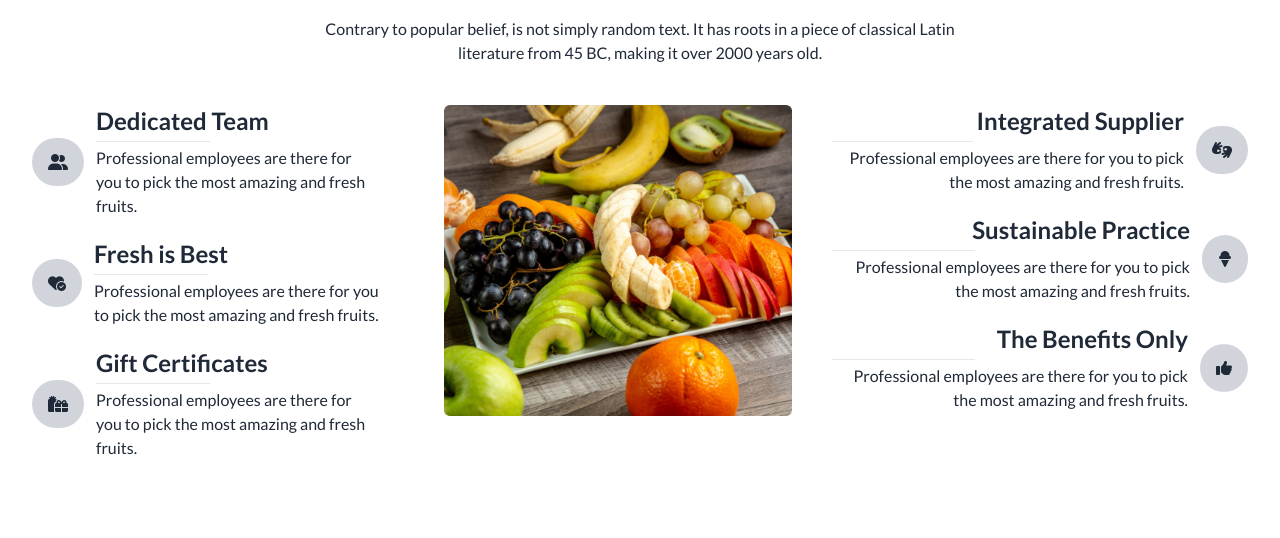
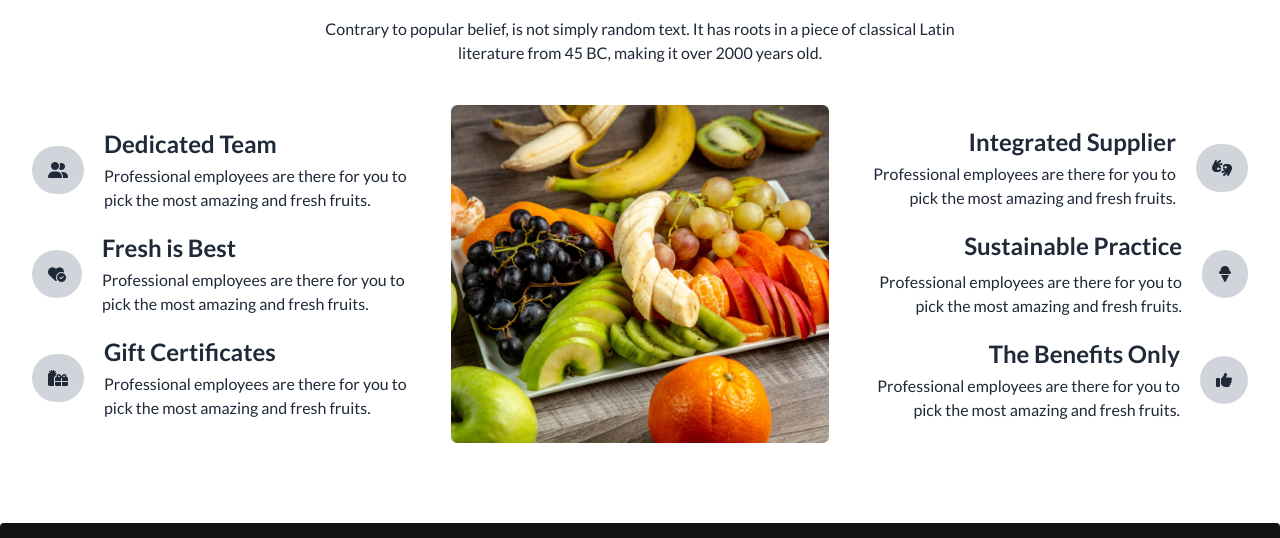
Before and after one commit to engsabbir/fruit-burst, a plain HTML site: page index.html in a window 1280 px wide. Shown: the part 2203-2741 px from the top of the page. Drawn offline with nearby package versions, Linux system fonts and the light colour scheme.

Commit message:
why chose us section grid style added

```diff
--- a/index.html
+++ b/index.html
@@ -41,7 +41,8 @@
     <!-- header section  -->
     <header class="max-w-screen-xl mx-auto px-5 md:px-8 lg:px-12">
         <!-- navbar section  -->
-        <nav class="text-white bg-primary-bg flex flex-row-reverse p-5 md:flex-row justify-between items-center mt-5 rounded-full">
+        <nav
+            class="text-white bg-primary-bg flex flex-row-reverse p-5 md:flex-row justify-between items-center mt-5 rounded-full">
             <div class="">
                 <div class="hidden md:block">
                     <div class="flex items-center space-x-1 md:space-x-2 lg:space-x-4">
@@ -474,81 +475,73 @@
                 <p class="mt-5">Contrary to popular belief, is not simply random text. It has roots in a piece of
                     classical Latin literature from 45 BC, making it over 2000 years old.</p>
             </div>
-            <div class="flex gap-10 mt-10 flex-col lg:flex-row">
-                <div class="flex gap-16 flex-col-reverse lg:flex-row">
-                    <div class="flex-1 space-y-5 mx-auto">
-                        <div class="flex items-center gap-3">
+
+            <!-- chose us container -->
+            <div class="grid grid-cols-1 lg:grid-cols-3 justify-center items-center gap-10 mt-10">
+                <div class="order-2 lg:order-1 space-y-5">
+                    <div class="flex flex-col mx-auto text-center lg:text-start lg:flex-row items-center gap-5">
                         <div class=" bg-gray-300 rounded-full">
                             <i class="fa-solid fa-user-group p-4"></i>
                         </div>
                         <div class="space-y-1 ">
                             <h3 class="text-2xl font-bold">Dedicated Team</h3>
-                                <hr class="w-[40%]">
                             <p>Professional employees are there for you to pick the most amazing and fresh fruits.
                             </p>
                         </div>
                     </div>
-                        <div class="flex items-center gap-3">
+                    <div class="flex flex-col mx-auto text-center lg:text-start lg:flex-row items-center gap-5">
                         <div class=" bg-gray-300 rounded-full">
                             <i class="fa-solid fa-heart-circle-check p-4"></i>
                         </div>
                         <div class="space-y-1 ">
                             <h3 class="text-2xl font-bold">Fresh is Best</h3>
-                                <hr class="w-[40%]">
                             <p>Professional employees are there for you to pick the most amazing and fresh fruits.
                             </p>
                         </div>
                     </div>
-                        <div class="flex items-center gap-3">
+                    <div class="flex flex-col mx-auto text-center lg:text-start lg:flex-row items-center gap-5">
                         <div class=" bg-gray-300 rounded-full">
                             <i class="fa-solid fa-gifts p-4"></i>
                         </div>
-                            <div class="space-y-1 ">
+                        <div class="space-y-1">
                             <h3 class="text-2xl font-bold">Gift Certificates</h3>
-                                <hr class="w-[40%]">
                             <p>Professional employees are there for you to pick the most amazing and fresh fruits.
                             </p>
                         </div>
                     </div>
                 </div>
-                    <div class="flex-1 mx-auto">
+                <div class="order-1 lg:order-2 mx-auto">
                     <img src="./images/whychoose1.png" alt="">
                 </div>
-                </div>
-                <div class=" mx-auto">
-                    <div class="space-y-5">
-                        <div class="flex lg:flex-row-reverse lg:text-end items-center gap-3 ">
+                <div class="order-3 space-y-5">
+                    <div class="flex flex-col mx-auto text-center lg:flex-row-reverse lg:text-end justify-end items-center gap-5">
                         <div class=" bg-gray-300 rounded-full">
                             <i class="fa-solid fa-hands-asl-interpreting p-4"></i>
                         </div>
-                            <div class="space-y-1 ">
-                                <h3 class="text-2xl font-bold">Integrated Supplier</h3>
-                                <hr class="w-[40%]">
+                        <div class="space-y-1">
+                            <h3 class="text-2xl font-bold ">Integrated Supplier</h3>
                             <p>Professional employees are there for you to pick the most amazing and fresh fruits.
                             </p>
                         </div>
                     </div>
-                        <div class="flex lg:flex-row-reverse lg:text-end  items-center gap-3">
+                    <div class="flex flex-col mx-auto text-center lg:flex-row-reverse lg:text-end justify-end items-center gap-5">
                         <div class=" bg-gray-300 rounded-full">
                             <i class="fa-solid fa-ice-cream p-4"></i>
                         </div>
-                            <div class="space-y-1 ">
+                        <div class="space-y-2 ">
                             <h3 class="text-2xl font-bold">Sustainable Practice</h3>
-                                <hr class="w-[40%]">
                             <p>Professional employees are there for you to pick the most amazing and fresh fruits.
                             </p>
                         </div>
                     </div>
-                        <div class="flex lg:flex-row-reverse lg:text-end  items-center gap-3">
+                    <div class="flex flex-col mx-auto text-center lg:flex-row-reverse lg:text-end justify-end items-center gap-5">
                         <div class=" bg-gray-300 rounded-full">
                             <i class="fa-solid fa-thumbs-up p-4"></i>
                         </div>
                         <div class="space-y-1 ">
                             <h3 class="text-2xl font-bold">The Benefits Only</h3>
-                                <hr class="w-[40%]">
                             <p>Professional employees are there for you to pick the most amazing and fresh fruits.
                             </p>
-                            </div>
                         </div>
                     </div>
                 </div>
```
Lines whose indentation alone changed are shown as unchanged.
